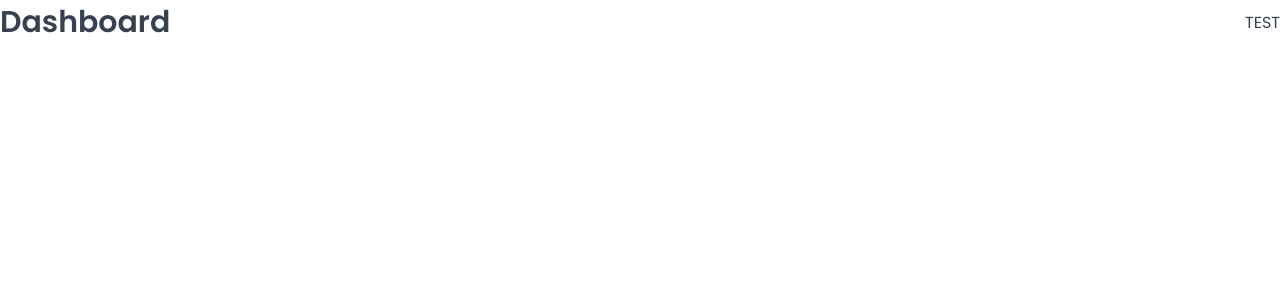
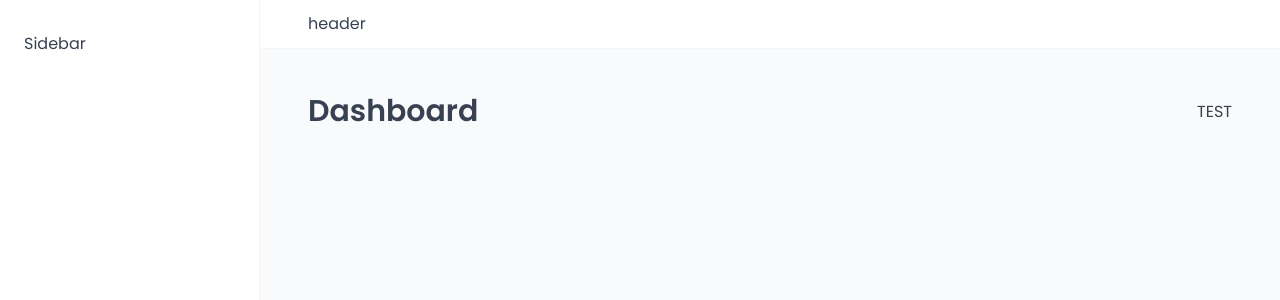
Before and after one commit to AsgarovAsgar/react-wild-oasis, a React (Vite) app: page /dashboard in a window 1280 px wide. Shown: the top 300 px of the page. Built offline with nearby package versions, Linux system fonts and the light colour scheme; a web font is replaced by a local one.

Commit message:
build the app layout

```diff
--- a/src/App.jsx
+++ b/src/App.jsx
@@ -8,6 +8,7 @@
 import Account from './pages/Account'
 import Login from './pages/Login'
 import PageNotFound from './pages/PageNotFound'
+import AppLayout from "./ui/AppLayout"
 
 function App() {
   return (
@@ -15,6 +16,7 @@
       <GlobalStyles />
       <BrowserRouter>
         <Routes>
+          <Route element={<AppLayout />}>
             <Route index element={<Navigate replace to="dashboard" />} />
             <Route path="dashboard" element={<Dashboard />} />
             <Route path="bookings" element={<Bookings />} />
@@ -22,6 +24,8 @@
             <Route path="users" element={<Users />} />
             <Route path="settings" element={<Dashboard />} />
             <Route path="account" element={<Account />} />
+          </Route>
+
           <Route path="login" element={<Login />} />
           <Route path="*" element={<PageNotFound />} />
         </Routes>
--- /dev/null
+++ b/src/ui/AppLayout.jsx
@@ -0,0 +1,28 @@
+import { Outlet } from "react-router-dom";
+import Sidebar from "./Sidebar";
+import Header from "./Header";
+import styled from "styled-components";
+
+const StyledAppLayout = styled.div`
+  display: grid;
+  grid-template-columns: 26rem 1fr;
+  grid-template-rows: auto 1fr;
+  height: 100dvh;
+`
+
+const Main = styled.main`
+  background-color: var(--color-grey-50);
+  padding: 4rem 4.8rem 6.5rem;
+`
+
+export default function AppLayout() {
+  return (
+    <StyledAppLayout>
+      <Header />
+      <Sidebar />
+      <Main>
+        <Outlet />
+      </Main>
+    </StyledAppLayout>
+  )
+}
--- /dev/null
+++ b/src/ui/Header.jsx
@@ -0,0 +1,13 @@
+import styled from "styled-components"
+
+const StyledHeader = styled.header`
+  background-color: var(--color-grey-0);
+  padding: 1.2rem 4.8rem;
+  border-bottom: 1px solid var(--color-grey-100);
+`
+
+export default function Header() {
+  return (
+    <StyledHeader>header</StyledHeader>
+  )
+}
--- /dev/null
+++ b/src/ui/Sidebar.jsx
@@ -0,0 +1,15 @@
+import styled from "styled-components"
+
+const StyledSidebar = styled.aside`
+  background-color: var(--color-grey-0);
+  padding: 3.2rem 2.4rem;
+  border-right: 1px solid var(--color-grey-100);
+
+  grid-row: 1/-1;
+`
+
+export default function Sidebar() {
+  return (
+    <StyledSidebar>Sidebar</StyledSidebar>
+  )
+}
```
Lines whose indentation alone changed are shown as unchanged.
